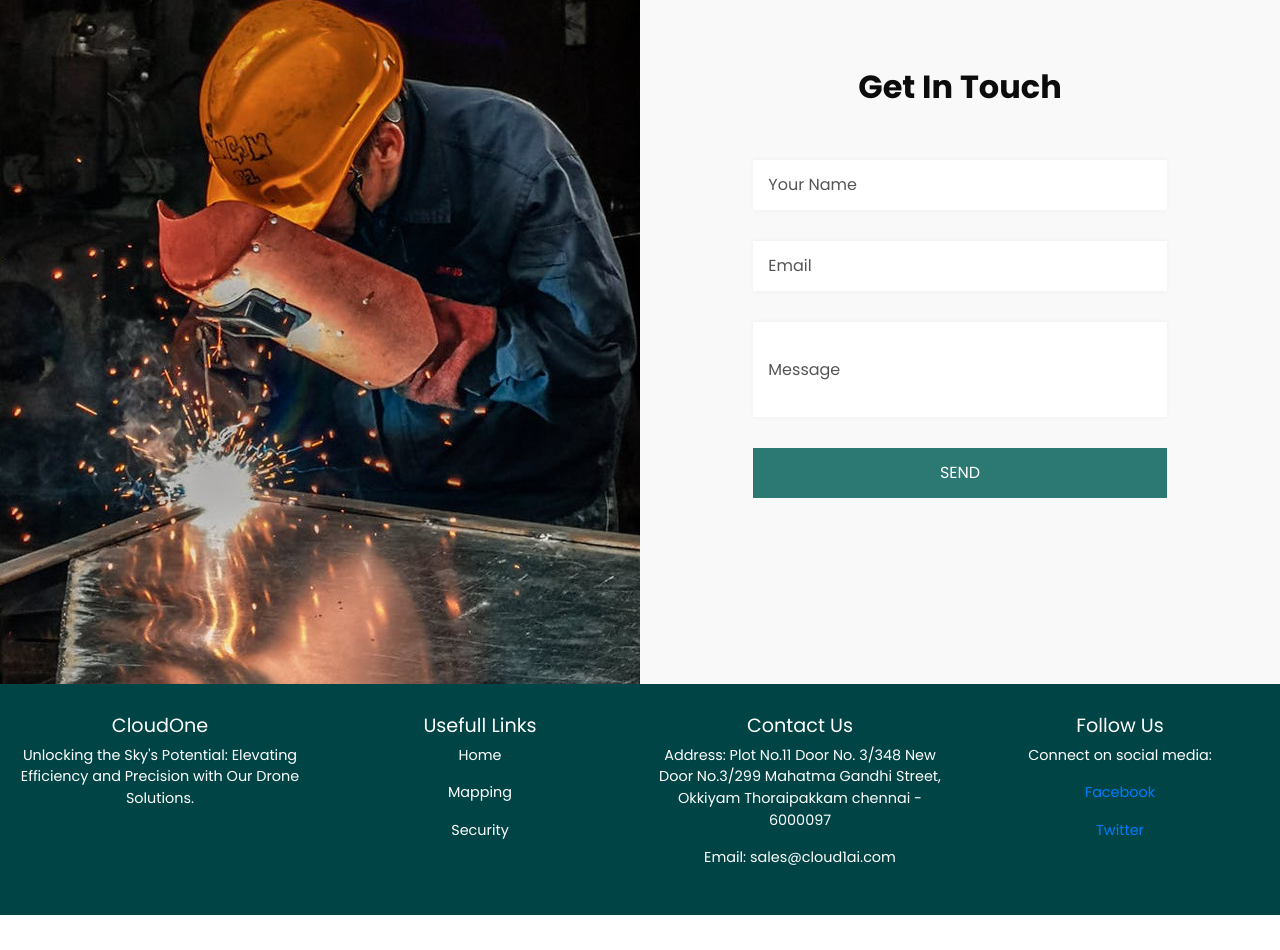
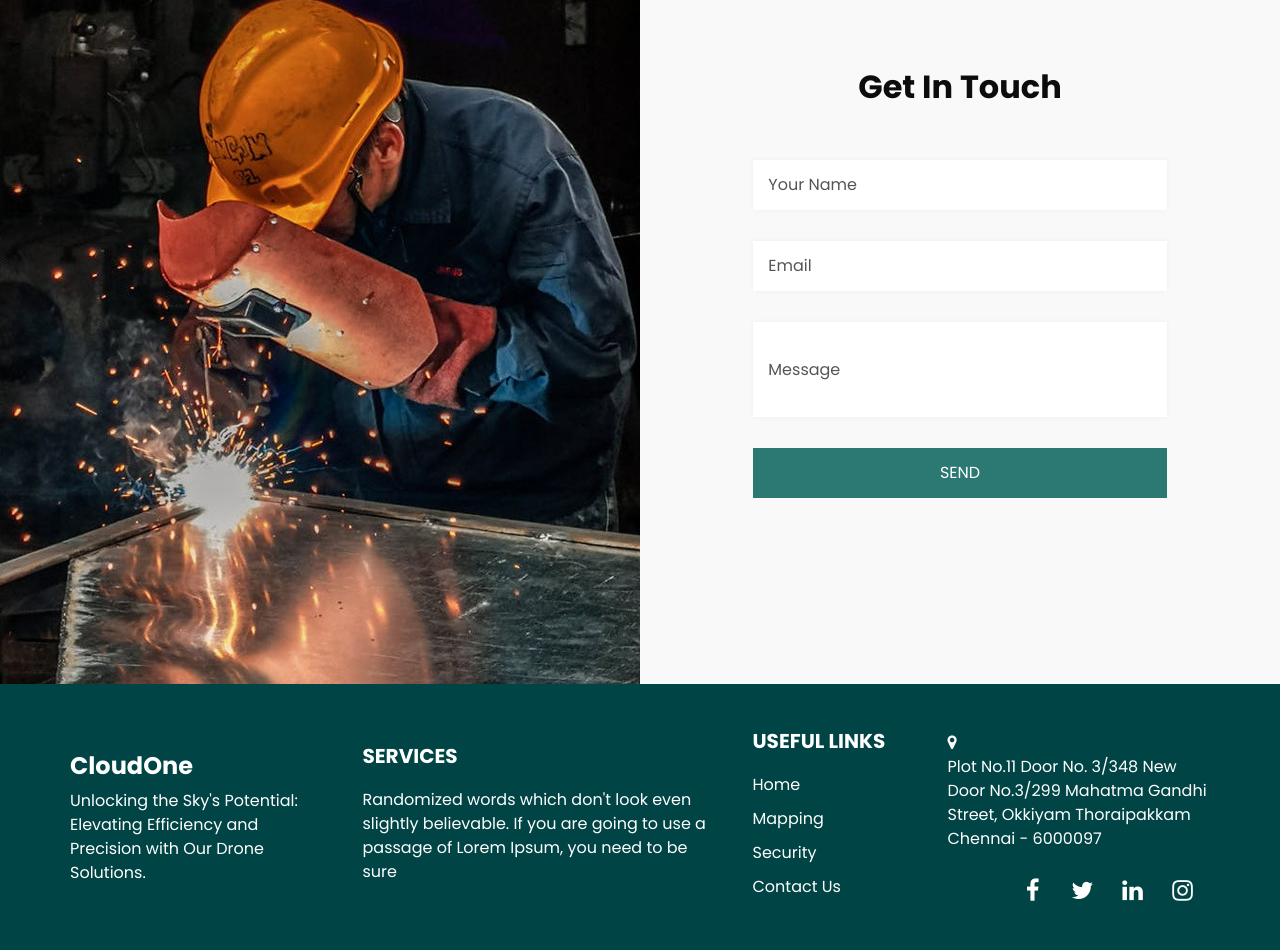
Before and after one commit to blank-tag/Newwebsite, a plain HTML site: page index.html in a window 1280 px wide. Shown: the part 3241-4191 px from the top of the page. Before the commit the page ends 4156 px from the top, so only its background shows below. Drawn offline with nearby package versions, Linux system fonts and the light colour scheme; some packages are replaced by stand-ins of ours; a script that the page names is missing.

Commit message:
footer-fix

```diff
--- a/index.html
+++ b/index.html
@@ -570,37 +570,70 @@
     <!-- end client section -->
 
     <!-- info section -->
-    <div class="footer">
-      <div class="container1">
-          <div class="footer-item">
-              <h4>CloudOne</h4>
-              <p> Unlocking the Sky's Potential: Elevating Efficiency and Precision with Our Drone Solutions.</p>
+    <section class="info_section">
+      <div class="container">
+        <div class="info_top">
+          <div class="row">
+            <div class="col-md-3">
+              <a class="navbar-brand" href="index.html"> CloudOne </a>
+              <p>
+                Unlocking the Sky's Potential: Elevating Efficiency and Precision with Our Drone Solutions.
+              </p>
+            </div>
+            <div class="col-md-4">
+              <div class="info_detail">
+                <h5>Services</h5>
+                <p>
+                  Randomized words which don't look even slightly believable. If
+                  you are going to use a passage of Lorem Ipsum, you need to be
+                  sure
+                </p>
+              </div>
+            </div>
+            <div class="col-lg-2 col-md-5">
+              <div>
+                <h5>Useful links</h5>
+                <ul class="info_menu">
+                  <li>
+                    <a href="index.html"> Home </a>
+                  </li>
+                  <li>
+                    <a href="mapping.html"> Mapping </a>
+                  </li>
+                  <li>
+                    <a href="security.html"> Security </a>
+                  </li>
+                  <li class="mb-0">
+                    <a href="contact.html"> Contact Us </a>
+                  </li>
+                </ul>
+              </div>
+            </div>
+            <div class="col-md-3">
+              <i class="fa fa-map-marker" aria-hidden="true"> </i>
+              <p>
+                Plot No.11 Door No. 3/348 New Door No.3/299 Mahatma Gandhi Street, Okkiyam Thoraipakkam Chennai - 6000097
+              </p>
+              <div class="social_box">
+                <a href="">
+                  <i class="fa fa-facebook" aria-hidden="true"></i>
+                </a>
+                <a href="">
+                  <i class="fa fa-twitter" aria-hidden="true"></i>
+                </a>
+                <a href="">
+                  <i class="fa fa-linkedin" aria-hidden="true"></i>
+                </a>
+                <a href="">
+                  <i class="fa fa-instagram" aria-hidden="true"></i>
+                </a>
+              </div>
+            </div>
           </div>
-          <div class="footer-item">
-              <h4>Usefull Links</h4>
-              <p>Home</p>
-              <p>Mapping</p>
-              <p>Security</p>
-          </div>
-          <div class="footer-item">
-              <h4>Contact Us</h4>
-              <p>Address: Plot No.11 Door No. 3/348 New Door No.3/299 Mahatma Gandhi Street, Okkiyam Thoraipakkam
-                chennai - 6000097</p>
+        </div>
+      </div>
+    </section>
 
-              <p>Email: sales@cloud1ai.com</p>
-          </div>
-          <div class="footer-item">
-              <h4>Follow Us</h4>
-              <p>Connect on social media:</p>
-              <p>
-                  <a href="#">Facebook</a>
-              </p>
-              <p>
-                  <a href="#">Twitter</a>
-              </p>
-          </div>
-      </div>
-  </div>
 
     <!-- end info_section -->
 
```
